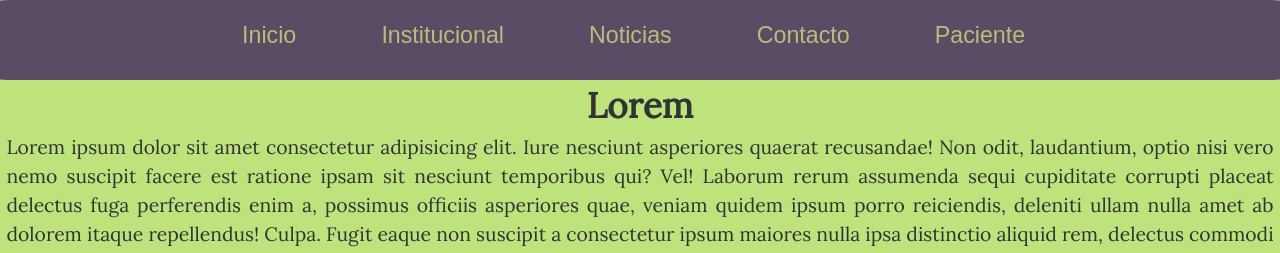
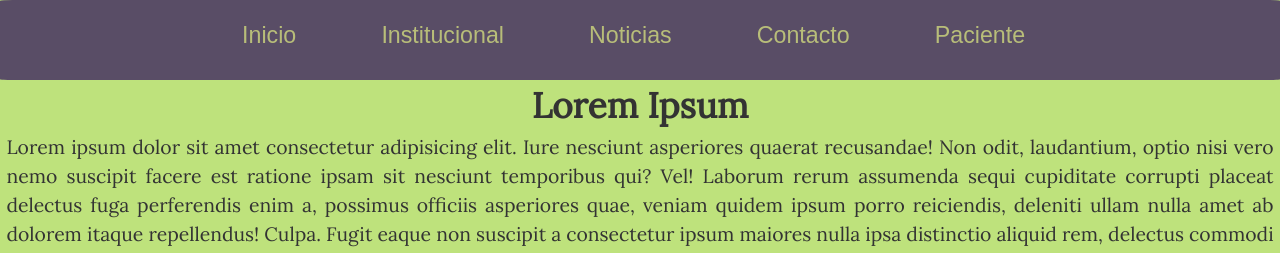
Before and after one commit to EmanuelMolina0410/EmanuelMolina0410.github.io, a plain HTML site: page index.html in a window 1280 px wide. Shown: the top 253 px of the page. Drawn offline with Linux system fonts and the light colour scheme.

Commit message:
Update index.html

```diff
--- a/index.html
+++ b/index.html
@@ -19,7 +19,7 @@
 
         <main>
             <!-- Breve resumen de la página, productos recomendados y más vendidos, y ubicación principal -->
-            <h1>Lorem</h1>
+            <h1>Lorem Ipsum</h1>
             <div id="text1">
             <p >Lorem ipsum dolor sit amet consectetur adipisicing elit. Iure nesciunt asperiores quaerat recusandae! Non odit, laudantium, optio nisi vero nemo suscipit facere est ratione ipsam sit nesciunt temporibus qui? Vel!
             Laborum rerum assumenda sequi cupiditate corrupti placeat delectus fuga perferendis enim a, possimus officiis asperiores quae, veniam quidem ipsum porro reiciendis, deleniti ullam nulla amet ab dolorem itaque repellendus! Culpa.
```
